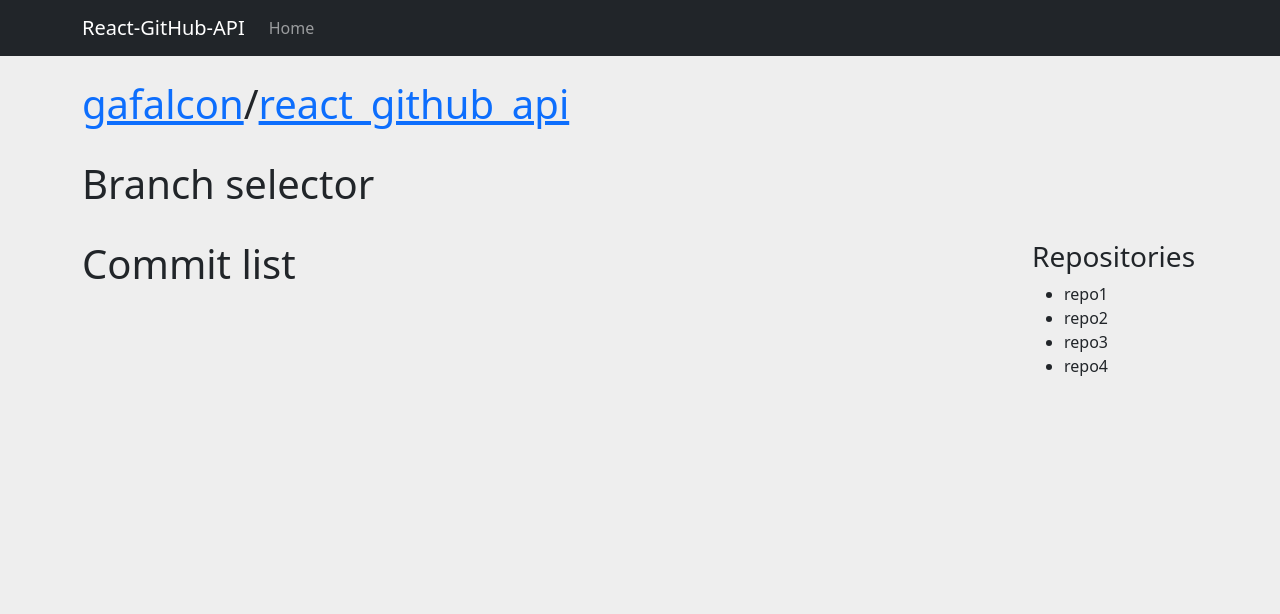
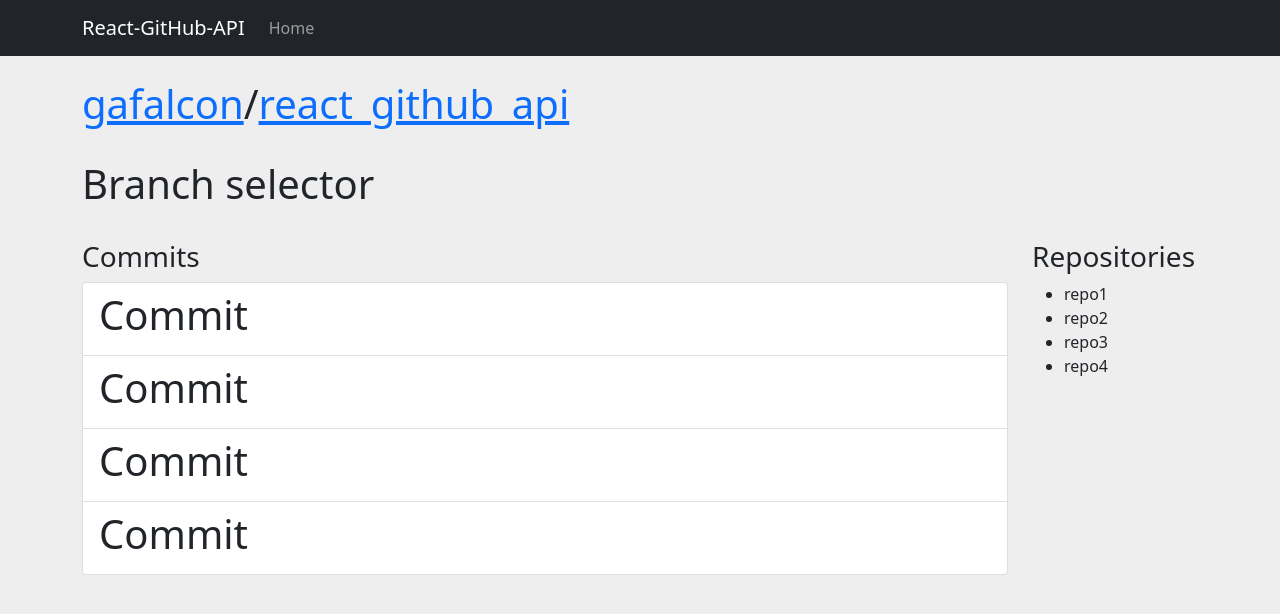
Before and after one commit to gafalcon/react_github_api, a React (Create React App) app: page / in a window 1280 px wide. Shown: the top 614 px of the page. Built offline with nearby package versions, Linux system fonts and the light colour scheme.

Commit message:
Display list of commits

```diff
--- a/src/components/CommitList/CommitList.jsx
+++ b/src/components/CommitList/CommitList.jsx
@@ -1,9 +1,18 @@
 import React from "react";
+import { ListGroup, ListGroupItem } from "react-bootstrap";
+import Commit from "../Commit/Commit";
 
-function CommitList() {
+function CommitList({ commits }) {
   return (
     <div>
-      <h1>Commit list</h1>
+      <h3>Commits</h3>
+      <ListGroup>
+        {commits.map((commit) => (
+          <ListGroupItem key={commit.sha}>
+            <Commit commit={commit} />
+          </ListGroupItem>
+        ))}
+      </ListGroup>
     </div>
   );
 }
```
